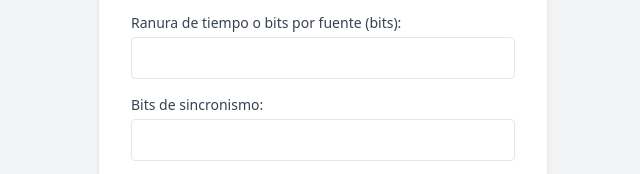
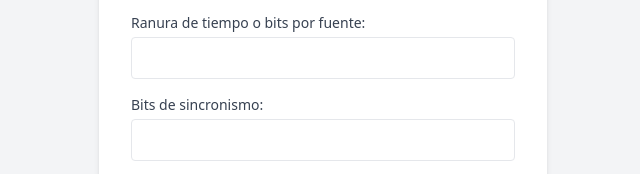
Before and after one commit to MontillaTomas/sync-tdm, a plain HTML site: page index.html in a window 1280 px wide. Shown: the part 271-445 px from the top of the page, 317-957 px from the left. Drawn offline with Linux system fonts and the light colour scheme.

Commit message:
Update README.md

```diff
--- a/index.html
+++ b/index.html
@@ -51,7 +51,7 @@
         </div>
         <div>
           <label for="timeSlot" class="block text-sm font-medium text-gray-700"
-            >Ranura de tiempo o bits por fuente (bits):</label
+            >Ranura de tiempo o bits por fuente:</label
           >
           <input
             type="number"
```
Also changed, not shown: 1 other file.
